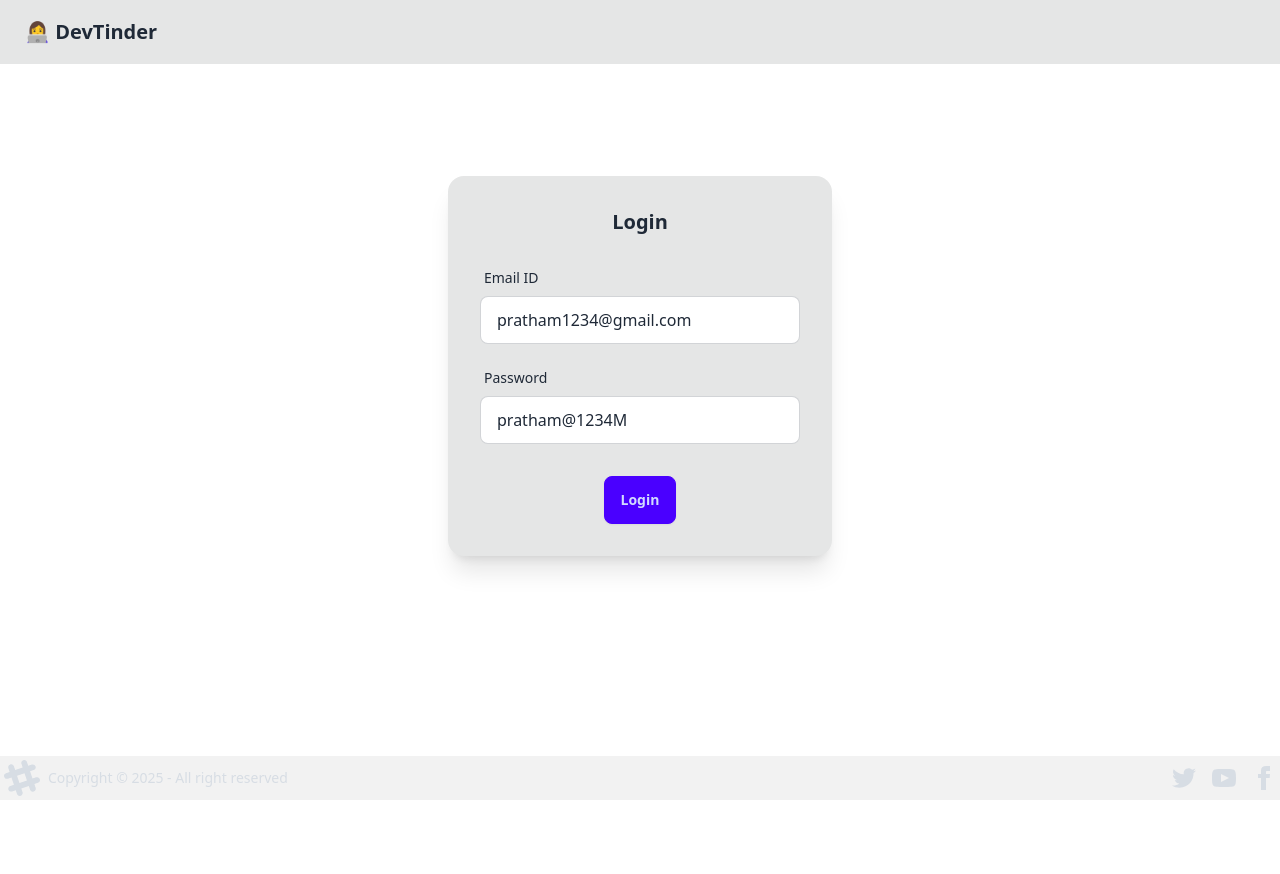
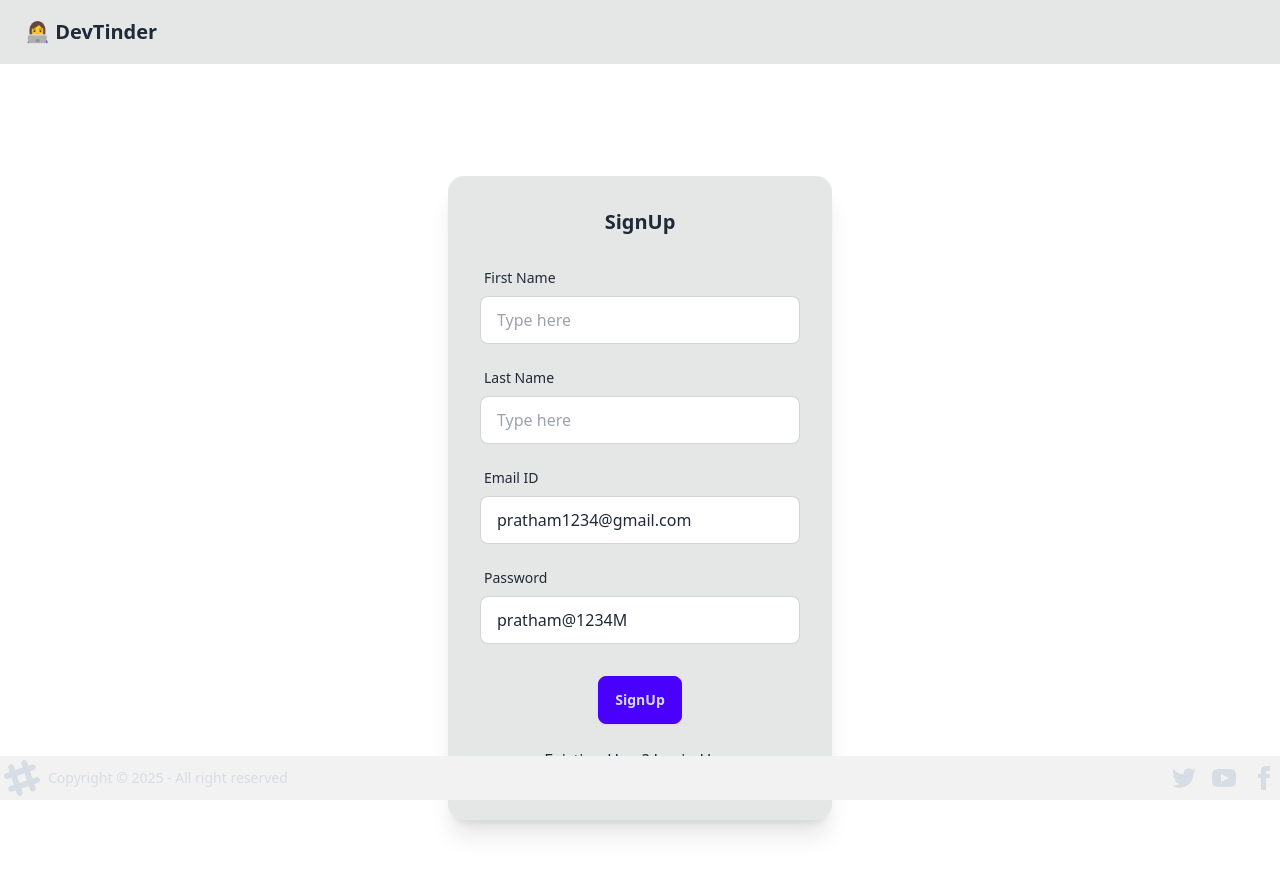
Before and after one commit to pratham07m/tinde_web, a React (Vite) app: page /login in a window 1280 px wide. Shown: the top 874 px of the page. Before the commit the page ends 800 px from the top, so only its background shows below. Built offline with nearby package versions, Linux system fonts and the light colour scheme; no server answers.

Commit message:
create a signpu route and solve some ERRORs

```diff
--- a/src/components/EditProfile.jsx
+++ b/src/components/EditProfile.jsx
@@ -21,16 +21,14 @@ const EditProfile = ({ user }) => {
     setError("");
     try {
       const res = await axios.patch(
-        BASE_URL + "/profile/edit",
-        {
+        BASE_URL + "/profile/edit",{
           firstName,
           lastName,
           photoUrl,
           age,
           gender,
           about,
-        },
-        {withCredentials: true},
+        },{withCredentials: true},
       );
 
       dispatch(addUser(res?.data?.data));
--- a/src/components/Login.jsx
+++ b/src/components/Login.jsx
@@ -1,43 +1,93 @@
-import React, { useState } from 'react'
-import axios from 'axios'
-import { useDispatch } from 'react-redux';
-import { addUser } from '../utils/userSlice';
-import { useNavigate } from 'react-router-dom';
-import { BASE_URL } from '../utils/constants';
-
+import React, { useState } from "react";
+import axios from "axios";
+import { useDispatch } from "react-redux";
+import { addUser } from "../utils/userSlice";
+import { useNavigate } from "react-router-dom";
+import { BASE_URL } from "../utils/constants";
 
 const Login = () => {
-    const [emailId , setEmailId] = useState("pratham1234@gmail.com");
-    const [password , setPassword] = useState("pratham@1234M");
-    const [error , setError] = useState("")
+  const [emailId, setEmailId] = useState("pratham1234@gmail.com");
+  const [password, setPassword] = useState("pratham@1234M");
+  const [firstName , setFirstName] = useState("");
+  const [lastName , setLastName] = useState("");
+  const [isloginform , setIsLoginForm] = useState(false);
+
+  const [error, setError] = useState("");
   const dispatch = useDispatch();
   const navigate = useNavigate();
-    const handleLogin = async()=>{
+
+  const handleLogin = async () => {
     try {
-          const res = await axios.post(BASE_URL+"/login" , {
-                emailId , password
-               } , {withCredentials:true});
+      const res = await axios.post(
+        BASE_URL + "/login",
+        {
+          emailId,
+          password,
+        },
+        { withCredentials: true }
+      );
 
       dispatch(addUser(res.data));
-               return navigate("/")
-
+      return navigate("/");
     } catch (err) {
       setError(err.message);
       console.error(err?.response?.data);
     }
+  };
+
+  const handelSignup = async()=>{
+    try {
+      const res = await axios.post(BASE_URL + "/signup" , {firstName , lastName , emailId , password} , {withCredentials:true});
+
+      dispatch(addUser(res.data.data));
+      return navigate("/profile");
+    } catch (error) {
+      res.status(400).send("error on signUp")
+    }
   }
   return (
-    <div className='flex justify-center my-28'>
+    <div className="flex justify-center my-28">
       <div className="card bg-base-300 w-96 shadow-xl">
         <div className="card-body">
-    <h2 className="card-title justify-center">Login</h2>
+          <h2 className="card-title justify-center">{isloginform ? "Login" : "SignUp"}</h2>
           <div>
+
+           { !isloginform &&<> <label className="form-control w-full max-w-xs my-4">
+              <div className="label">
+                <span className="label-text">First Name</span>
+              </div>
+              <input
+                type="text"
+                value={firstName}
+                placeholder="Type here"
+                className="input input-bordered w-full max-w-xs"
+                onChange={(e) => setFirstName(e.target.value)}
+              />
+            </label>
+
+            <label className="form-control w-full max-w-xs my-4">
+              <div className="label">
+                <span className="label-text">Last Name</span>
+              </div>
+              <input
+                type="text"
+                value={lastName}
+                placeholder="Type here"
+                className="input input-bordered w-full max-w-xs"
+                onChange={(e) => setLastName(e.target.value)}
+              />
+            </label></>}
+
             <label className="form-control w-full max-w-xs my-4">
               <div className="label">
                 <span className="label-text">Email ID</span>
               </div>
-  <input type="text" value={emailId} placeholder="Type here" className="input input-bordered w-full max-w-xs"
-     onChange={(e)=>setEmailId(e.target.value)}
+              <input
+                type="text"
+                value={emailId}
+                placeholder="Type here"
+                className="input input-bordered w-full max-w-xs"
+                onChange={(e) => setEmailId(e.target.value)}
               />
             </label>
 
@@ -45,19 +95,26 @@ const Login = () => {
               <div className="label">
                 <span className="label-text">Password</span>
               </div>
-  <input type="text" value={password} placeholder="Type here" className="input input-bordered w-full max-w-xs"
+              <input
+                type="text"
+                value={password}
+                placeholder="Type here"
+                className="input input-bordered w-full max-w-xs"
                 onChange={(e) => setPassword(e.target.value)}
               />
             </label>
           </div>
-    <p className='text-red-500'>{error}</p>
+          <p className="text-red-500">{error}</p>
           <div className="card-actions justify-center">
-      <button className="btn btn-primary" onClick={handleLogin}>Login</button>
+            <button className="btn btn-primary" onClick={isloginform ? handleLogin : handelSignup}>
+              {isloginform ? "Login" : "SignUp" }
+            </button>
+          </div>
+          <p className="m-auto cursor-pointer py-4" onClick={()=>setIsLoginForm((value) => !value)}>{isloginform ? "New User? Signup Here   " : "Existing User? Login Here "}</p>
         </div>
       </div>
     </div>
-    </div>
-  )
-}
+  );
+};
 
-export default Login
+export default Login;
--- a/src/components/Profile.jsx
+++ b/src/components/Profile.jsx
@@ -13,4 +13,4 @@ const Profile = () => {
 )
 }
 
-export default Profile
+export default Profile;
```
Lines whose indentation alone changed are shown as unchanged.
